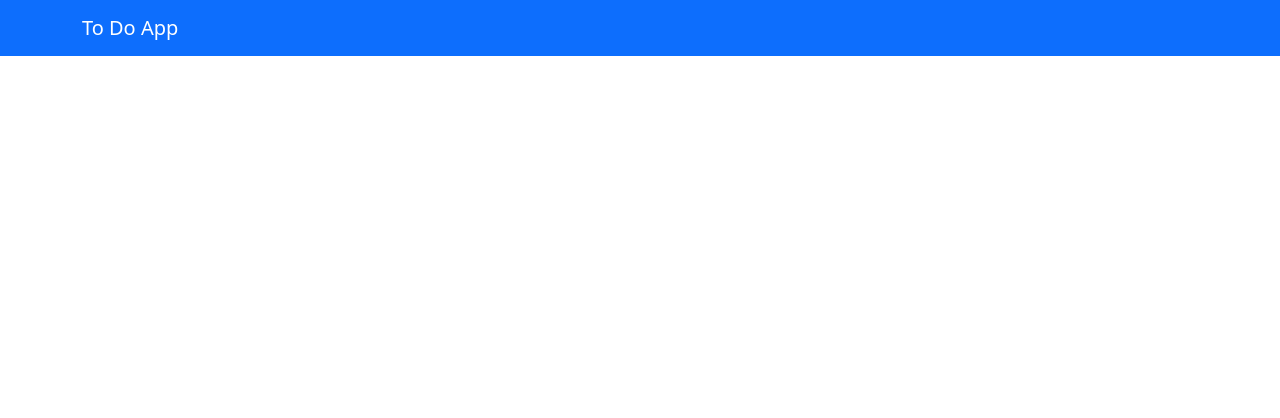
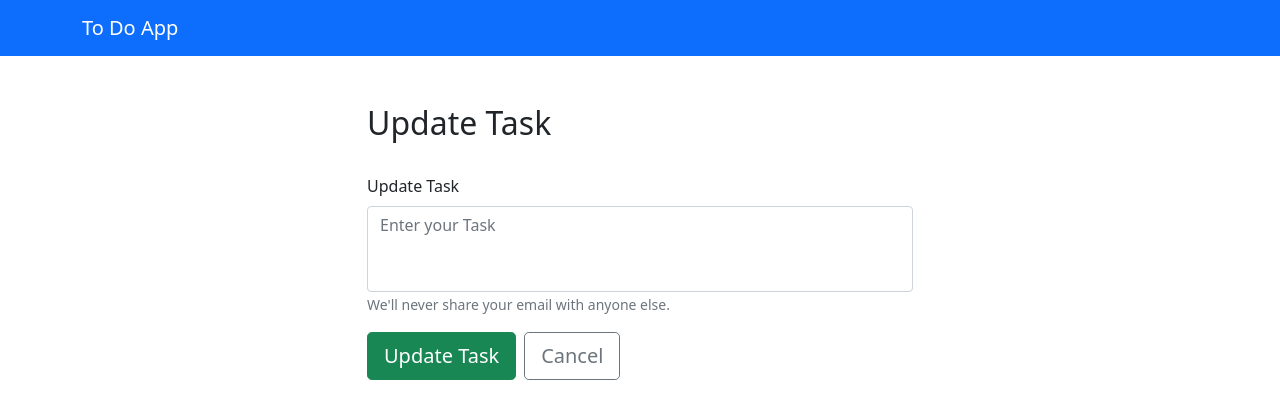
Before and after one commit to pragith98/ToDoFrontend, a Vue app: page /UpdateTask in a window 1280 px wide. Shown: the top 418 px of the page. Built offline with nearby package versions, Linux system fonts and the light colour scheme.

Commit message:
import view to index and update updatetask form

```diff
--- a/src/components/UpdateTaskForm.vue
+++ b/src/components/UpdateTaskForm.vue
@@ -1,17 +1,16 @@
 <template>
     <form>
         <fieldset>
-            <h2>Add Task</h2>
+            <h2>Update Task</h2>
 
             <div class="form-group">
-                <label class="form-label mt-4">New Task</label>
+                <label class="form-label mt-4">Update Task</label>
                 <textarea class="form-control" id="exampleTextarea" rows="3" placeholder="Enter your Task"></textarea>
                 <small id="emailHelp" class="form-text text-muted">We'll never share your email with anyone else.</small>
             </div>
 
             <div class="mt-3">
-                <!-- <button class="btn btn-lg btn-primary" type="button">Save Task</button> -->
-                <button class="btn btn-lg btn-primary" type="button">Save Task</button>
+                <button class="btn btn-lg btn-success" type="button">Update Task</button>
                 <router-link to='/TaskList' class="btn btn-lg btn-outline-secondary mx-2">Cancel</router-link>
             </div>
 
--- a/src/router/index.js
+++ b/src/router/index.js
@@ -2,13 +2,15 @@ import Vue from 'vue'
 import VueRouter from 'vue-router'
 import AddTask from '../views/AddTask'
 import TaskList from '../views/TaskList'
+import UpdateTask from '../views/UpdateTask'
 
 Vue.use(VueRouter)
 
 const routes = [
   {path: '/AddTask', component: AddTask},
   {path: '/', component: TaskList},
-  {path: '/TaskList', component: TaskList}
+  {path: '/TaskList', component: TaskList},
+  {path: '/UpdateTask', component: UpdateTask}
 ]
 
 const router = new VueRouter({
```
